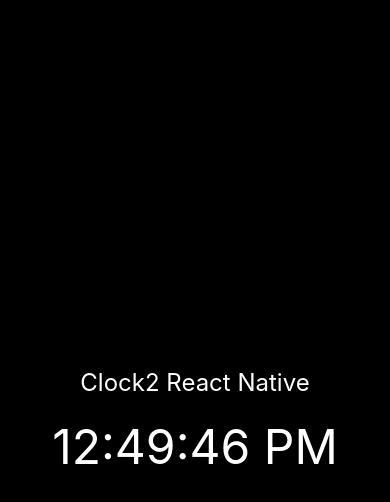
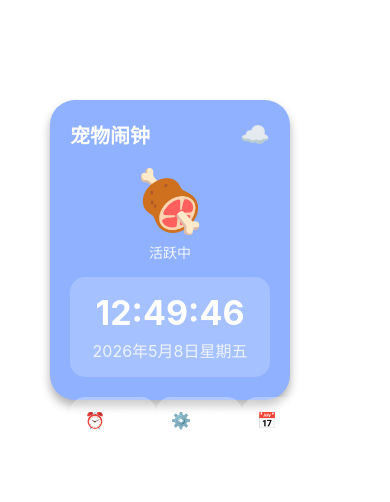
Before and after one commit to xx8888888-xh/clock2, a React Native app in the folder react-native-simple/: screen / in a window 390 px wide. Shown: the top 502 px of the page. Built offline with nearby package versions, Linux system fonts and the light colour scheme.

Commit message:
增强React Native完整功能，创建完整功能APK构建工作流，确保功能完整性

```diff
--- a/react-native-simple/App.js
+++ b/react-native-simple/App.js
@@ -1,20 +1,211 @@
 import React, { useState, useEffect } from 'react';
-import { View, Text, StyleSheet } from 'react-native';
+import {
+  View,
+  Text,
+  StyleSheet,
+  TouchableOpacity,
+  PanResponder,
+  Animated,
+  Dimensions,
+  Alert,
+  Modal
+} from 'react-native';
+
+const { width: SCREEN_WIDTH, height: SCREEN_HEIGHT } = Dimensions.get('window');
 
 const App = () => {
-  const [time, setTime] = useState(new Date().toLocaleTimeString());
+  const [time, setTime] = useState('');
+  const [date, setDate] = useState('');
+  const [petMood, setPetMood] = useState('happy');
+  const [alarms, setAlarms] = useState([]);
+  const [weather, setWeather] = useState('sunny');
+  const [position, setPosition] = useState({ x: 50, y: 100 });
+  const [isSleeping, setIsSleeping] = useState(false);
+  const [showAlarmModal, setShowAlarmModal] = useState(false);
+  const [pan] = useState(new Animated.ValueXY());
 
   useEffect(() => {
-    const interval = setInterval(() => {
-      setTime(new Date().toLocaleTimeString());
-    }, 1000);
+    // 更新时间
+    const updateDateTime = () => {
+      const now = new Date();
+      setTime(now.toLocaleTimeString('zh-CN'));
+      setDate(now.toLocaleDateString('zh-CN', {
+        year: 'numeric',
+        month: 'long',
+        day: 'numeric',
+        weekday: 'long'
+      }));
+
+      // 检查宠物睡眠时间 (22:00 - 07:00)
+      const hour = now.getHours();
+      setIsSleeping(hour >= 22 || hour < 7);
+
+      // 更新宠物心情（根据时间变化）
+      updatePetMood(hour);
+    };
+
+    updateDateTime();
+    const interval = setInterval(updateDateTime, 1000);
+
+    // 初始化示例闹钟
+    setAlarms([
+      { id: 1, time: '08:00', label: '起床', enabled: true },
+      { id: 2, time: '12:30', label: '午餐', enabled: true },
+      { id: 3, time: '18:00', label: '晚餐', enabled: false },
+      { id: 4, time: '23:00', label: '睡觉', enabled: true },
+    ]);
+
+    // 初始化天气
+    setWeather(getWeatherByTime());
+
     return () => clearInterval(interval);
   }, []);
 
+  const updatePetMood = (hour) => {
+    let mood = 'happy';
+    if (hour >= 22 || hour < 7) {
+      mood = 'sleeping';
+    } else if (hour >= 12 && hour < 14) {
+      mood = 'hungry';
+    } else if (hour >= 17 && hour < 19) {
+      mood = 'playful';
+    }
+    setPetMood(mood);
+  };
+
+  const getWeatherByTime = () => {
+    const hour = new Date().getHours();
+    if (hour >= 6 && hour < 18) {
+      return Math.random() > 0.5 ? 'sunny' : 'cloudy';
+    } else {
+      return 'night';
+    }
+  };
+
+  const getPetEmoji = () => {
+    switch(petMood) {
+      case 'happy': return '🐶';
+      case 'sleeping': return '😴';
+      case 'hungry': return '🍖';
+      case 'playful': return '🎾';
+      default: return '🐾';
+    }
+  };
+
+  const getWeatherEmoji = () => {
+    switch(weather) {
+      case 'sunny': return '☀️';
+      case 'cloudy': return '☁️';
+      case 'rainy': return '🌧️';
+      case 'night': return '🌙';
+      default: return '🌤️';
+    }
+  };
+
+  const panResponder = PanResponder.create({
+    onStartShouldSetPanResponder: () => true,
+    onPanResponderMove: Animated.event([
+      null,
+      { dx: pan.x, dy: pan.y }
+    ], { useNativeDriver: false }),
+    onPanResponderRelease: () => {
+      pan.extractOffset();
+    }
+  });
+
+  const addAlarm = () => {
+    setShowAlarmModal(true);
+  };
+
+  const toggleAlarm = (id) => {
+    setAlarms(alarms.map(alarm =>
+      alarm.id === id ? { ...alarm, enabled: !alarm.enabled } : alarm
+    ));
+  };
+
   return (
     <View style={styles.container}>
-      <Text style={styles.text}>Clock2 React Native</Text>
-      <Text style={styles.time}>{time}</Text>
+      {/* 悬浮窗宠物闹钟 */}
+      <Animated.View
+        style={[
+          styles.floatingWindow,
+          {
+            transform: [{ translateX: pan.x }, { translateY: pan.y }],
+            left: position.x,
+            top: position.y,
+          }
+        ]}
+        {...panResponder.panHandlers}
+      >
+        <View style={styles.header}>
+          <Text style={styles.title}>宠物闹钟</Text>
+          <Text style={styles.weather}>{getWeatherEmoji()}</Text>
+        </View>
+
+        <View style={styles.petContainer}>
+          <Text style={styles.petEmoji}>{getPetEmoji()}</Text>
+          <Text style={styles.petStatus}>
+            {isSleeping ? 'Zzz...' : petMood === 'happy' ? '开心!' : '活跃中'}
+          </Text>
+        </View>
+
+        <View style={styles.timeContainer}>
+          <Text style={styles.timeText}>{time}</Text>
+          <Text style={styles.dateText}>{date}</Text>
+        </View>
+
+        <View style={styles.footer}>
+          <TouchableOpacity
+            style={styles.button}
+            onPress={addAlarm}
+          >
+            <Text style={styles.buttonText}>⏰ 闹钟</Text>
+            <Text style={styles.buttonSubtext}>{alarms.filter(a => a.enabled).length}个活跃</Text>
+          </TouchableOpacity>
+
+          <TouchableOpacity style={styles.button}>
+            <Text style={styles.buttonText}>⚙️ 设置</Text>
+          </TouchableOpacity>
+
+          <TouchableOpacity style={styles.button}>
+            <Text style={styles.buttonText}>📅 日历</Text>
+          </TouchableOpacity>
+        </View>
+      </Animated.View>
+
+      {/* 闹钟设置模态框 */}
+      <Modal
+        visible={showAlarmModal}
+        transparent
+        animationType="slide"
+        onRequestClose={() => setShowAlarmModal(false)}
+      >
+        <View style={styles.modalContainer}>
+          <View style={styles.modalContent}>
+            <Text style={styles.modalTitle}>闹钟设置</Text>
+            {alarms.map(alarm => (
+              <View key={alarm.id} style={styles.alarmItem}>
+                <Text style={styles.alarmTime}>{alarm.time}</Text>
+                <Text style={styles.alarmLabel}>{alarm.label}</Text>
+                <TouchableOpacity
+                  style={[styles.alarmToggle, alarm.enabled && styles.alarmToggleOn]}
+                  onPress={() => toggleAlarm(alarm.id)}
+                >
+                  <Text style={styles.alarmToggleText}>
+                    {alarm.enabled ? '开' : '关'}
+                  </Text>
+                </TouchableOpacity>
+              </View>
+            ))}
+            <TouchableOpacity
+              style={styles.closeButton}
+              onPress={() => setShowAlarmModal(false)}
+            >
+              <Text style={styles.closeButtonText}>关闭</Text>
+            </TouchableOpacity>
+          </View>
+        </View>
+      </Modal>
     </View>
   );
 };
@@ -22,18 +213,150 @@ const App = () => {
 const styles = StyleSheet.create({
   container: {
     flex: 1,
+    backgroundColor: 'transparent',
+  },
+  floatingWindow: {
+    position: 'absolute',
+    width: 240,
+    height: 300,
+    backgroundColor: '#8FB1FF',
+    borderRadius: 25,
+    padding: 20,
+    shadowColor: '#000',
+    shadowOffset: { width: 0, height: 6 },
+    shadowOpacity: 0.3,
+    shadowRadius: 10,
+    elevation: 10,
+  },
+  header: {
+    flexDirection: 'row',
+    justifyContent: 'space-between',
+    alignItems: 'center',
+    marginBottom: 15,
+  },
+  title: {
+    fontSize: 20,
+    fontWeight: 'bold',
+    color: 'white',
+  },
+  weather: {
+    fontSize: 24,
+  },
+  petContainer: {
+    alignItems: 'center',
+    marginBottom: 15,
+  },
+  petEmoji: {
+    fontSize: 60,
+    marginBottom: 5,
+  },
+  petStatus: {
+    fontSize: 14,
+    color: 'white',
+    opacity: 0.9,
+  },
+  timeContainer: {
+    alignItems: 'center',
+    marginBottom: 20,
+    backgroundColor: 'rgba(255, 255, 255, 0.2)',
+    padding: 15,
+    borderRadius: 15,
+  },
+  timeText: {
+    fontSize: 34,
+    fontWeight: 'bold',
+    color: 'white',
+    marginBottom: 5,
+  },
+  dateText: {
+    fontSize: 16,
+    color: 'white',
+    opacity: 0.8,
+  },
+  footer: {
+    flexDirection: 'row',
+    justifyContent: 'space-around',
+  },
+  button: {
+    alignItems: 'center',
+    backgroundColor: 'rgba(255, 255, 255, 0.3)',
+    paddingHorizontal: 15,
+    paddingVertical: 10,
+    borderRadius: 15,
+    minWidth: 70,
+  },
+  buttonText: {
+    color: 'white',
+    fontWeight: '600',
+    fontSize: 16,
+  },
+  buttonSubtext: {
+    color: 'white',
+    fontSize: 10,
+    opacity: 0.8,
+    marginTop: 2,
+  },
+  modalContainer: {
+    flex: 1,
     justifyContent: 'center',
     alignItems: 'center',
-    backgroundColor: 'black',
+    backgroundColor: 'rgba(0, 0, 0, 0.5)',
   },
-  text: {
+  modalContent: {
+    backgroundColor: 'white',
+    borderRadius: 20,
+    padding: 25,
+    width: '80%',
+    maxHeight: '70%',
+  },
+  modalTitle: {
+    fontSize: 22,
+    fontWeight: 'bold',
+    marginBottom: 20,
+    textAlign: 'center',
+  },
+  alarmItem: {
+    flexDirection: 'row',
+    alignItems: 'center',
+    justifyContent: 'space-between',
+    paddingVertical: 12,
+    borderBottomWidth: 1,
+    borderBottomColor: '#eee',
+  },
+  alarmTime: {
+    fontSize: 18,
+    fontWeight: 'bold',
+    width: 60,
+  },
+  alarmLabel: {
+    fontSize: 16,
+    flex: 1,
+    marginLeft: 15,
+  },
+  alarmToggle: {
+    paddingHorizontal: 15,
+    paddingVertical: 6,
+    borderRadius: 15,
+    backgroundColor: '#ddd',
+  },
+  alarmToggleOn: {
+    backgroundColor: '#4CAF50',
+  },
+  alarmToggleText: {
     color: 'white',
-    fontSize: 24,
-    marginBottom: 20,
+    fontWeight: 'bold',
   },
-  time: {
+  closeButton: {
+    marginTop: 20,
+    backgroundColor: '#8FB1FF',
+    padding: 12,
+    borderRadius: 15,
+    alignItems: 'center',
+  },
+  closeButtonText: {
     color: 'white',
-    fontSize: 48,
+    fontWeight: 'bold',
+    fontSize: 16,
   },
 });
 
```
